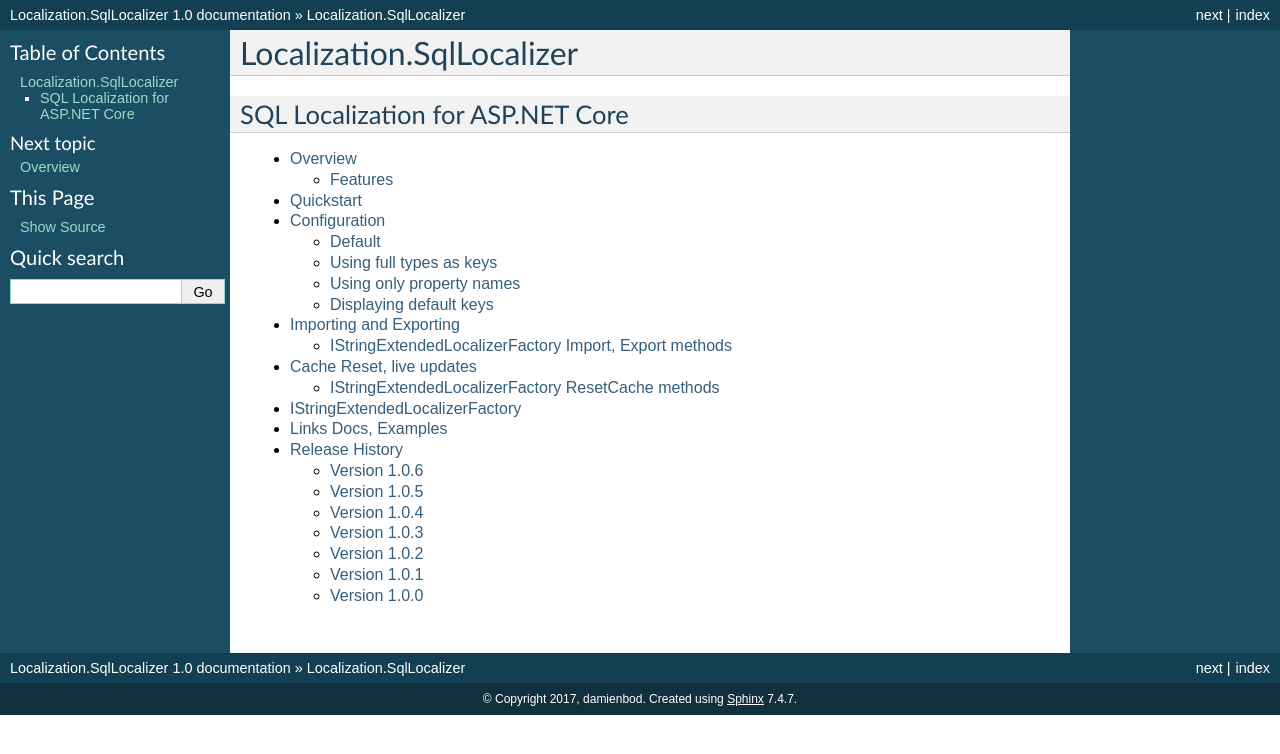
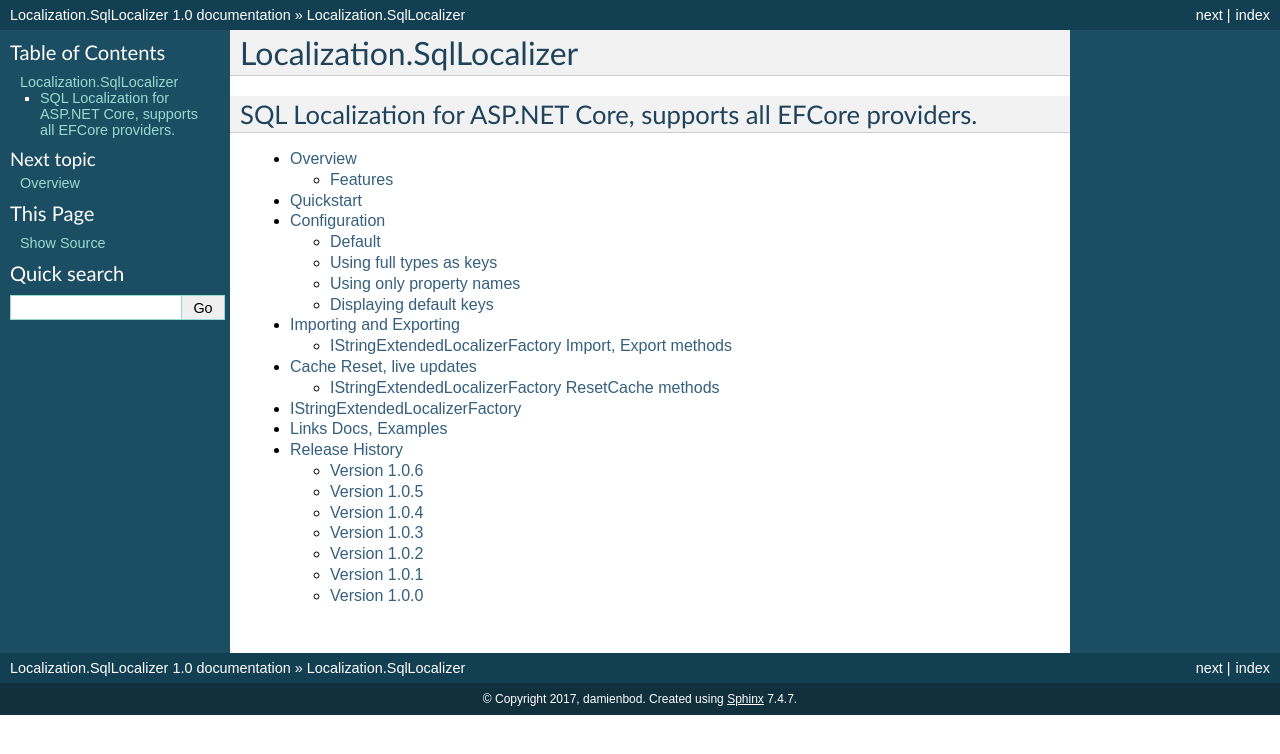
Before and after one commit to damienbod/Localization.SqlLocalizer.docs, a Sphinx documentation site: the page built from docs/source/docs/index.rst, in a window 1280 px wide. Shown: the top 754 px of the page. Built offline with Sphinx 7.4.7, drawn with Linux system fonts in a browser that asks for light colours.

Commit message:
doc clean up

```diff
--- a/docs/source/docs/index.rst
+++ b/docs/source/docs/index.rst
@@ -1,7 +1,7 @@
 Localization.SqlLocalizer
 =======================================
 
-SQL Localization for ASP.NET Core
+SQL Localization for ASP.NET Core, supports all EFCore providers.
 -----------------
 
 
```
